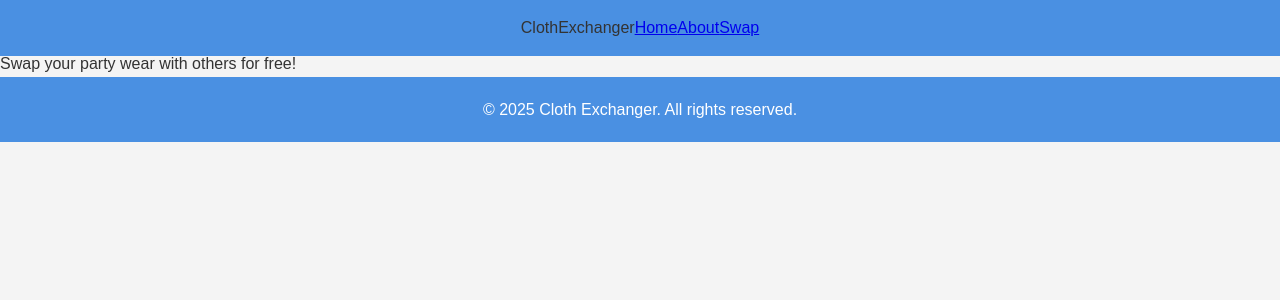
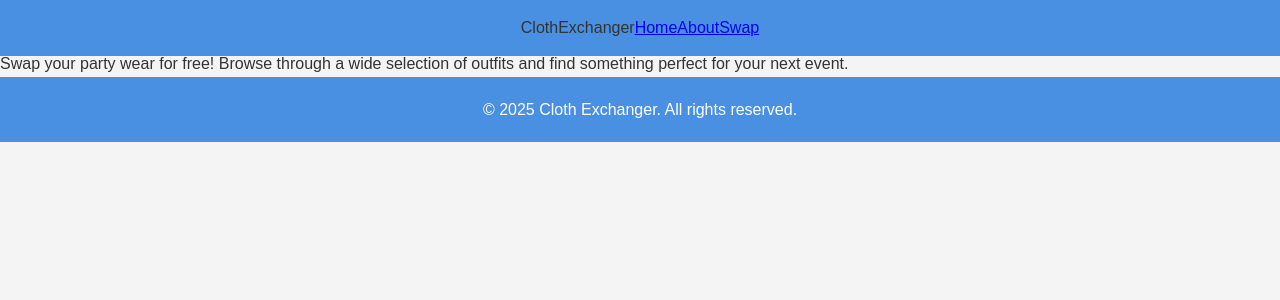
Before and after one commit to pranaymakkena/clothexchanger, a React (Create React App) app: page / in a window 1280 px wide. Shown: the top 300 px of the page. Built offline with nearby package versions, Linux system fonts and the light colour scheme.

Commit message:
Update Home.js

```diff
--- a/src/pages/Home.js
+++ b/src/pages/Home.js
@@ -1,12 +1,14 @@
 import React from 'react';
 
-const Home = () => {
+function Home() {
   return (
     <div className="home">
-      <h1>Welcome to Cloth Exchanger</h1>
-      <p>Swap your party wear with others for free!</p>
+      <h1 className="home-title">Welcome to the Cloth Exchanger Platform!</h1>
+      <p className="home-description">
+        Swap your party wear for free! Browse through a wide selection of outfits and find something perfect for your next event.
+      </p>
     </div>
   );
-};
+}
 
 export default Home;
```
